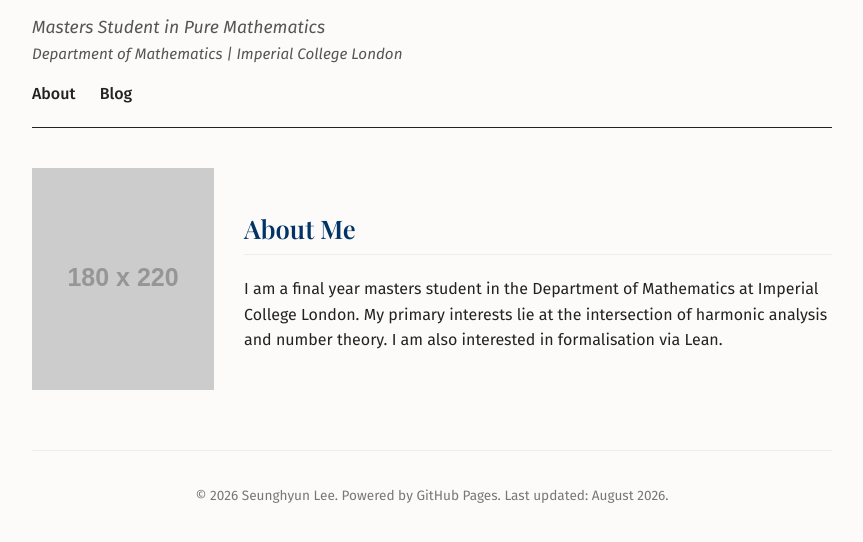
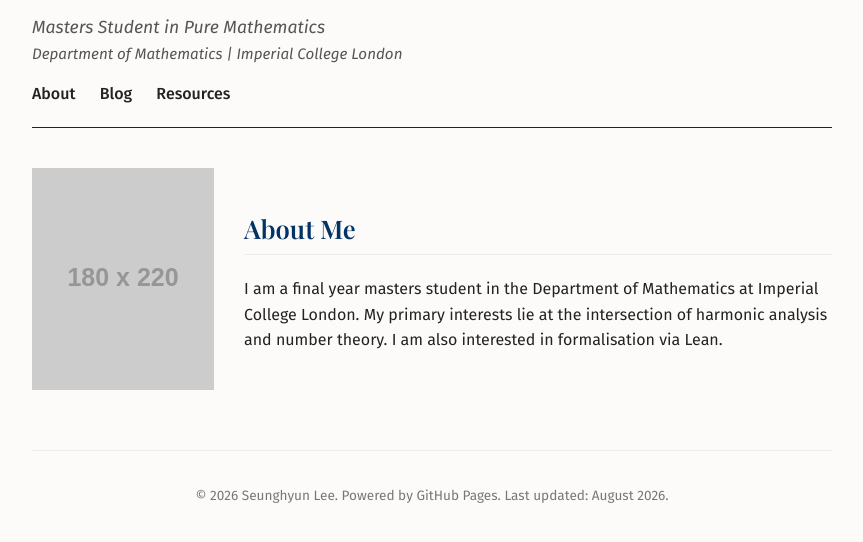
Before and after one commit to s-lee24/s-lee24.github.io, a plain HTML site: page index.html in a window 1280 px wide. Shown: the part 100-642 px from the top of the page, without its empty margins (208-1071 px from the left). Drawn offline with nearby package versions, Linux system fonts and the light colour scheme; placeholder pictures from the web are drawn by us; a web font is replaced by a local one.

Commit message:
Update index.html

```diff
--- a/index.html
+++ b/index.html
@@ -160,6 +160,7 @@
         <nav>
             <a href="index.html">About</a>
             <a href="blog.html">Blog</a>
+            <a href="">Resources</a>
         </nav>
     </header>
 
```
